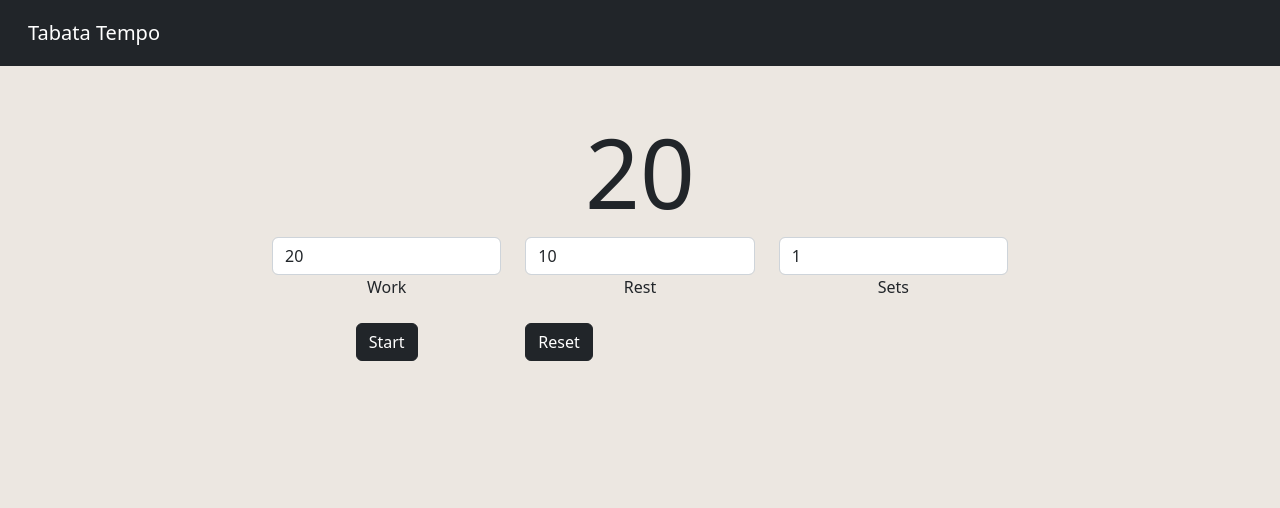
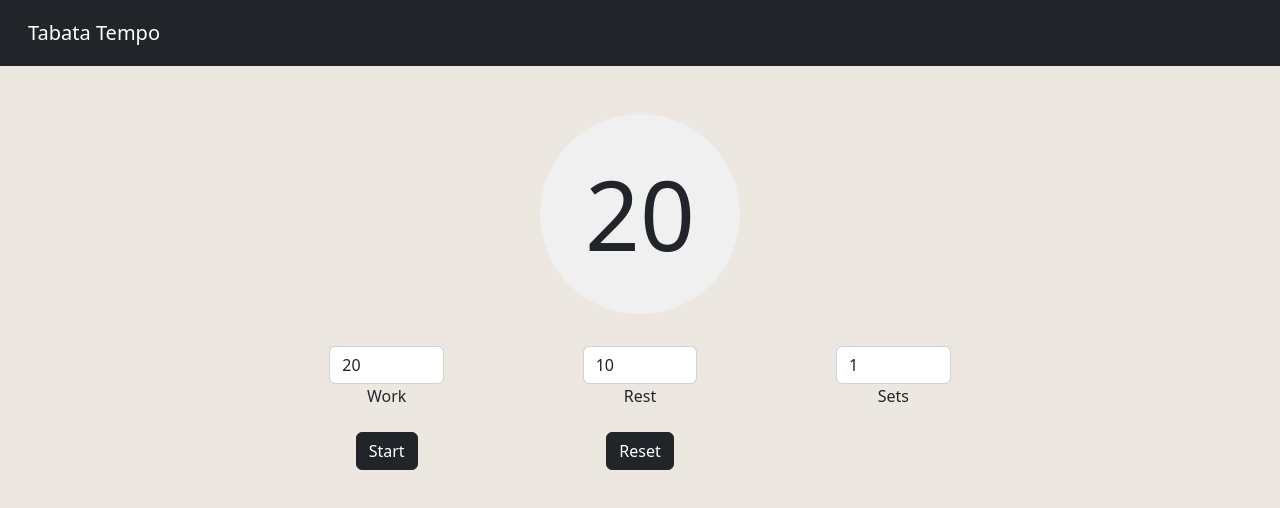
Before and after one commit to JasminInneh/TabataTempo-JasminInneh, a React app: page / in a window 1280 px wide. Built offline with nearby package versions, Linux system fonts and the light colour scheme.

Commit message:
added a circle around the time left digit. also adjust the width of the input fields. fixed the infinite loop related to the asychronous code

```diff
--- a/src/js/component/Timer.jsx
+++ b/src/js/component/Timer.jsx
@@ -1,10 +1,10 @@
-import React, { useState, useEffect } from 'react';
+import React, { useState, useEffect } from "react";
 import "../../styles/timer.css";
 
 const Timer = () => {
-  const [workTime, setWorkTime] = useState(20); // Initial work time in seconds
-  const [restTime, setRestTime] = useState(10); // Initial rest time in seconds
-  const [sets, setSets] = useState(1); // Initial number of sets
+  const [workTime, setWorkTime] = useState(20);
+  const [restTime, setRestTime] = useState(10);
+  const [sets, setSets] = useState(1);
   const [timeLeft, setTimeLeft] = useState(workTime);
   const [isActive, setIsActive] = useState(false);
   const [currentSet, setCurrentSet] = useState(1);
@@ -14,27 +14,27 @@ const Timer = () => {
     let interval;
     if (isActive && timeLeft > 0) {
       interval = setInterval(() => {
-        setTimeLeft(timeLeft => timeLeft - 1);
+        setTimeLeft(timeLeft - 1);
       }, 1000);
-    } else if (timeLeft === 0) {
+    } else if (timeLeft === 0 && isActive) {
       if (!isResting) {
-        // If not currently resting, switch to rest time
+        // Switch to rest time if not currently resting
         setIsResting(true);
         setTimeLeft(restTime);
       } else {
-        // If currently resting, switch to work time
-        setIsResting(false);
-        setCurrentSet(currentSet => currentSet + 1);
+        // Switch to work time if currently resting
         if (currentSet < sets) {
+          setIsResting(false);
+          setCurrentSet(currentSet + 1);
           setTimeLeft(workTime);
         } else {
-          // All sets completed, reset the timer
-          resetTimer();
+          // All sets completed, stop the timer
+          setIsActive(false);
         }
       }
     }
     return () => clearInterval(interval);
-  }, [isActive, timeLeft, restTime, workTime, sets, isResting, currentSet]);
+  }, [isActive, timeLeft, currentSet, isResting, sets, workTime, restTime]);
 
   const toggleTimer = () => {
     setIsActive(!isActive);
@@ -51,17 +51,19 @@ const Timer = () => {
     <div className="container mt-5">
       <div className="row justify-content-center">
         <div className="col-12 col-md-8 text-center">
-          <h1 className="display-1" style={{ fontSize: "6rem" }}>{timeLeft}</h1>
+          <div className="countdown-circle">
+            <h1 className="display-1">{timeLeft}</h1>
+          </div>
         </div>
       </div>
       <div className="row justify-content-center">
         <div className="col-12 col-md-8">
           <div className="row mb-3">
             <div className="col text-center">
-              <div className="d-flex align-items-center justify-content-center">
+              <div className="input-container">
                 <input
                   type="number"
-                  className="form-control"
+                  className="form-control input-small"
                   placeholder="Work Time (seconds)"
                   value={workTime}
                   onChange={(e) => setWorkTime(parseInt(e.target.value))}
@@ -70,10 +72,10 @@ const Timer = () => {
               <span>Work</span>
             </div>
             <div className="col text-center">
-              <div className="d-flex align-items-center justify-content-center">
+              <div className="input-container">
                 <input
                   type="number"
-                  className="form-control"
+                  className="form-control input-small"
                   placeholder="Rest Time (seconds)"
                   value={restTime}
                   onChange={(e) => setRestTime(parseInt(e.target.value))}
@@ -82,10 +84,10 @@ const Timer = () => {
               <span>Rest</span>
             </div>
             <div className="col text-center">
-              <div className="d-flex align-items-center justify-content-center">
+              <div className="input-container">
                 <input
                   type="number"
-                  className="form-control"
+                  className="form-control input-small"
                   placeholder="Sets"
                   value={sets}
                   onChange={(e) => setSets(parseInt(e.target.value))}
@@ -97,10 +99,10 @@ const Timer = () => {
           <div className="row">
             <div className="col-6 col-md-4 d-flex justify-content-center mt-2">
               <button className="btn btn-dark btn-block" onClick={toggleTimer}>
-                {isActive ? 'Pause' : 'Start'}
+                {isActive ? "Pause" : "Start"}
               </button>
             </div>
-            <div className="col-6 col-md-4 mt-2">
+            <div className="col-6 col-md-4 d-flex justify-content-center mt-2">
               <button className="btn btn-dark btn-block" onClick={resetTimer}>
                 Reset
               </button>
--- a/src/styles/timer.css
+++ b/src/styles/timer.css
@@ -1,3 +1,25 @@
 .timer button {
   padding: 0.75rem 1.5rem;
 }
+
+.input-small {
+  width: 50%; /* Decrease the width to 50% of the parent */
+  margin: 0 auto; /* This centers the input field */
+}
+
+.countdown-circle {
+  width: 200px;
+  height: 200px;
+  background-color: #f0f0f0;
+  border-radius: 50%;
+  display: flex;
+  align-items: center;
+  justify-content: center;
+  margin: 0 auto; /* Center the circle horizontally */
+  margin-bottom: 2rem;
+}
+
+.countdown-circle h1 {
+  font-size: 6rem;
+  margin: 0;
+}
```
